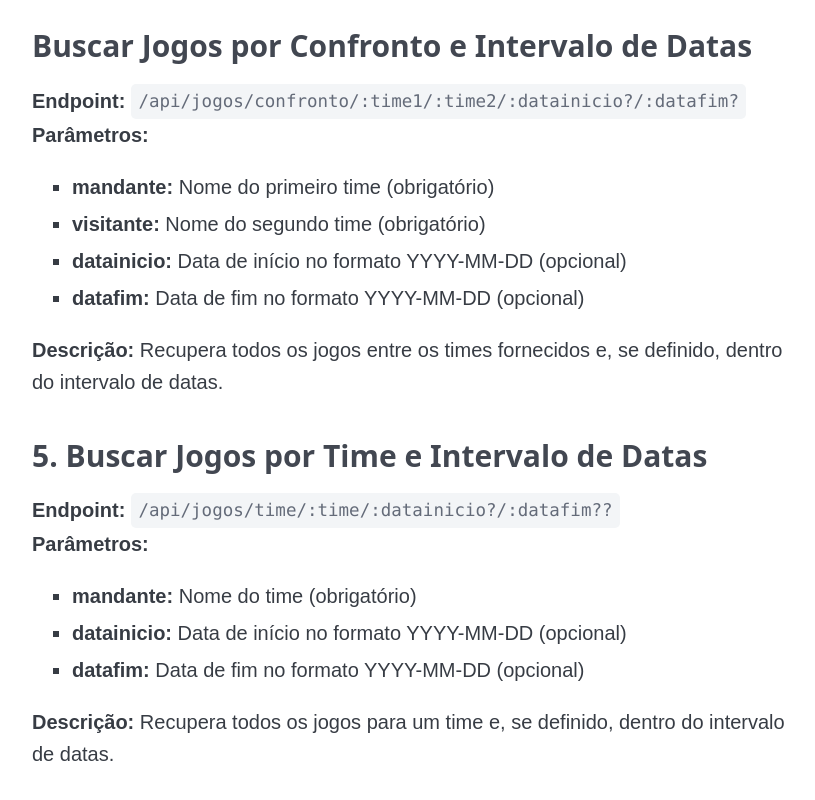
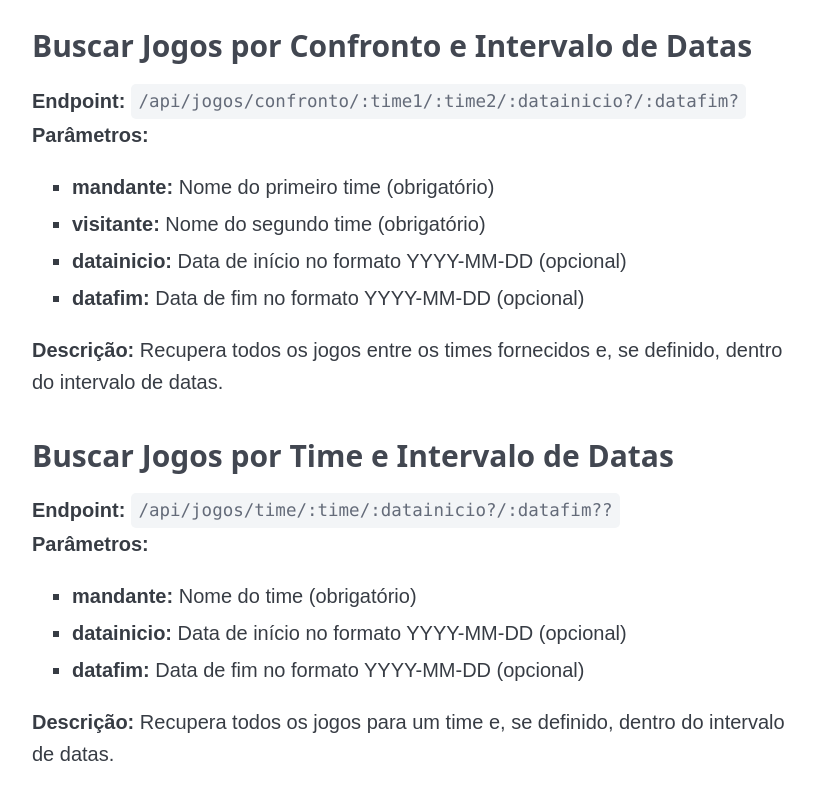
Before and after one commit to gabr-eduardo/brasileirao-dataset, a website: page public/index.html in a window 1280 px wide. Shown: the part 1755-2555 px from the top of the page, without its empty margins (228-1043 px from the left). Drawn offline with nearby package versions, Linux system fonts and the light colour scheme.

Commit message:
corrige remoção dos índices da doc html

```diff
--- a/public/index.html
+++ b/public/index.html
@@ -123,7 +123,7 @@
         </div>
 
         <div class="endpoint">
-            <h3>5. Buscar Jogos por Time e Intervalo de Datas</h3>
+            <h3>Buscar Jogos por Time e Intervalo de Datas</h3>
             <p><strong>Endpoint:</strong> <code>/api/jogos/time/:time/:datainicio?/:datafim??</code><br>
                 <strong>Parâmetros:</strong>
             </p>
```
